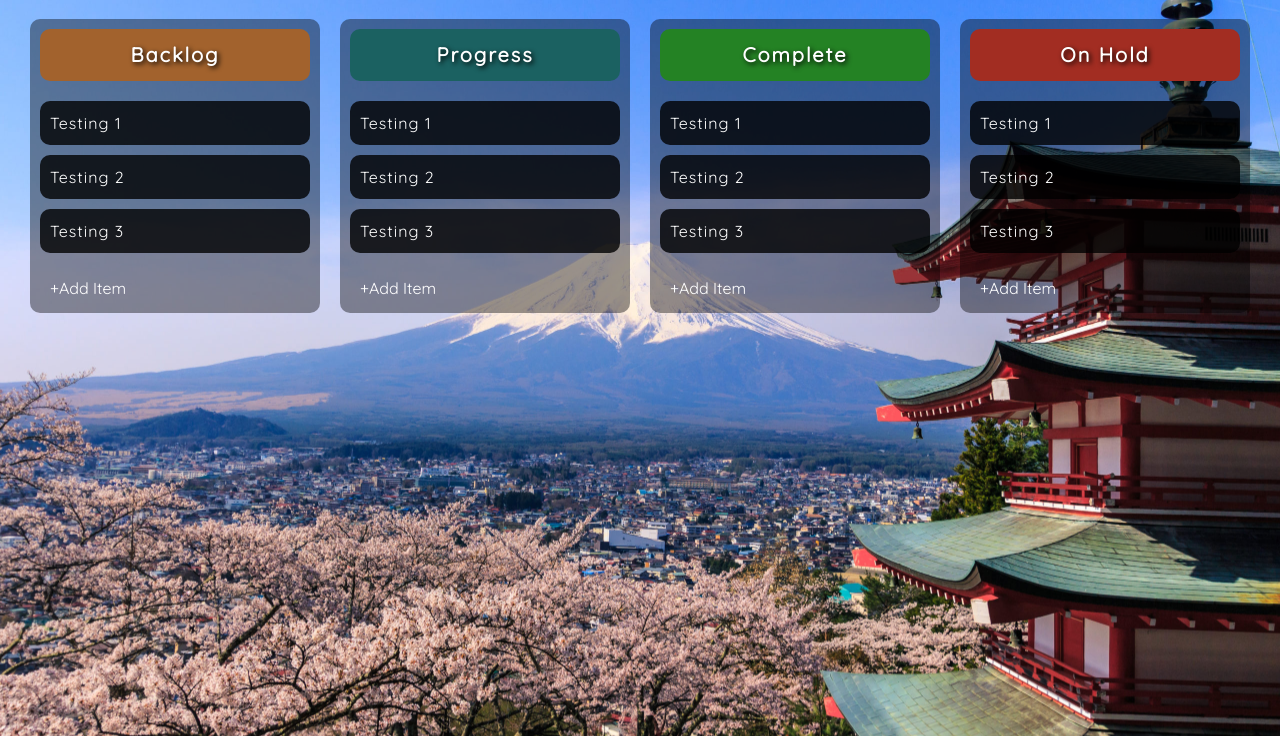
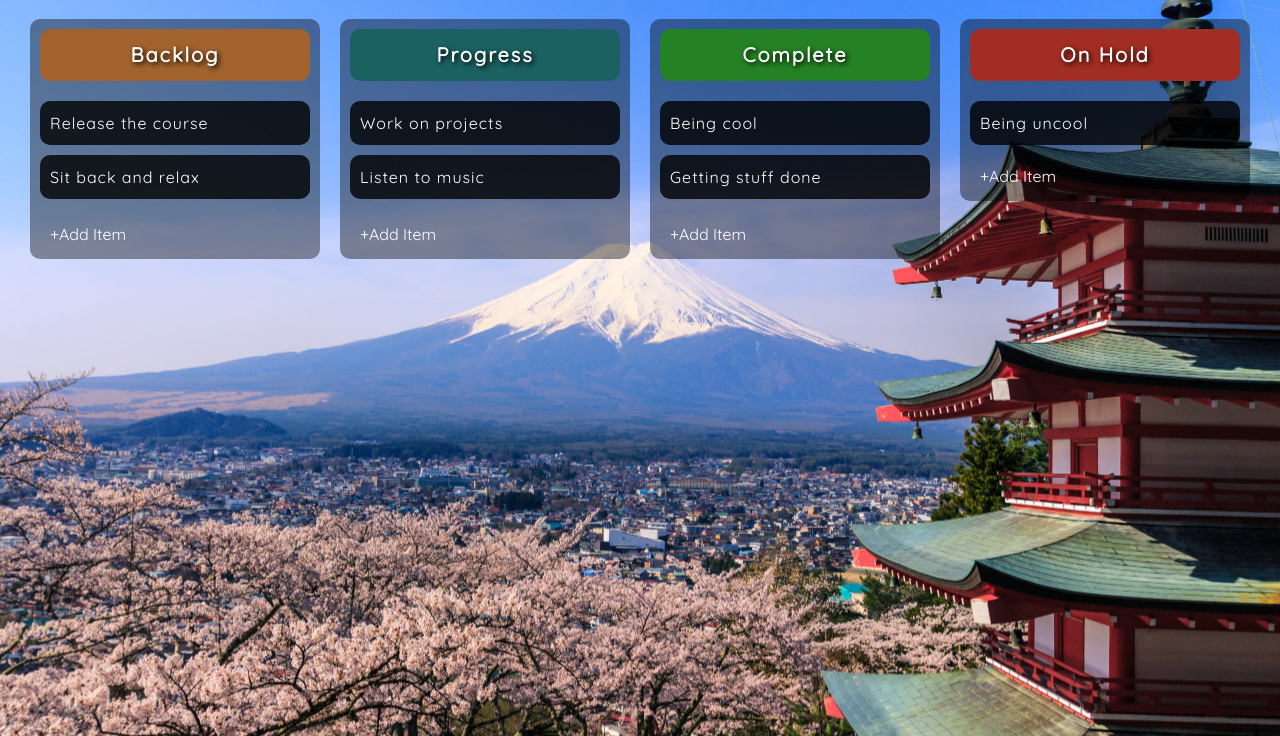
Before and after one commit to daniel-castilho/js-kanban-board, a plain HTML site: page index.html in a window 1280 px wide. Shown: the part 64-800 px from the top of the page. Drawn offline with Linux system fonts and the light colour scheme.

Commit message:
Update JSON

```diff
--- a/index.html
+++ b/index.html
@@ -18,11 +18,7 @@
                 </span>
                 <!-- Backlog Content -->
                 <div id="backlog-content" class="custom-scroll">
-                    <ul class="drag-item-list" id="backlog-list">
-                        <li class="drag-item">Testing 1</li>
-                        <li class="drag-item">Testing 2</li>
-                        <li class="drag-item">Testing 3</li>
-                    </ul>
+                    <ul class="drag-item-list" id="backlog-list"></ul>
                 </div>
                 <!-- Add Button Group -->
                 <div class="add-btn-group">
@@ -45,11 +41,7 @@
                 </span>
                 <!-- Progress Content -->
                 <div id="progress-content" class="custom-scroll">
-                    <ul class="drag-item-list" id="progress-list">
-                        <li class="drag-item">Testing 1</li>
-                        <li class="drag-item">Testing 2</li>
-                        <li class="drag-item">Testing 3</li>
-                    </ul>
+                    <ul class="drag-item-list" id="progress-list"></ul>
                 </div>
                 <!-- Add Button Group -->
                 <div class="add-btn-group">
@@ -72,11 +64,7 @@
                 </span>
                 <!-- Complete Content -->
                 <div id="complete-content" class="custom-scroll">
-                    <ul class="drag-item-list" id="complete-list">
-                        <li class="drag-item">Testing 1</li>
-                        <li class="drag-item">Testing 2</li>
-                        <li class="drag-item">Testing 3</li>
-                    </ul>
+                    <ul class="drag-item-list" id="complete-list"></ul>
                 </div>
                 <!-- Add Button Group -->
                 <div class="add-btn-group">
@@ -99,11 +87,7 @@
                 </span>
                 <!-- On Hold Content -->
                 <div id="on-hold-content" class="custom-scroll">
-                    <ul class="drag-item-list" id="on-hold-list">
-                        <li class="drag-item">Testing 1</li>
-                        <li class="drag-item">Testing 2</li>
-                        <li class="drag-item">Testing 3</li>
-                    </ul>
+                    <ul class="drag-item-list" id="on-hold-list"></ul>
                 </div>
                 <!-- Add Button Group -->
                 <div class="add-btn-group">
--- a/script.js
+++ b/script.js
@@ -37,34 +37,33 @@ function getSavedColumns() {
   }
 }
 
-getSavedColumns();
-updateSavedColumns();
-
 // Set localStorage Arrays
 function updateSavedColumns() {
   listArrays = [backlogListArray, progressListArray, completeListArray, onHoldListArray];
   const arrayNames = ['backlog', 'progress', 'complete', 'onHold'];
-  arrayNames.forEach((arrayName, index) = > {
+  arrayNames.forEach((arrayName, index) => {
     localStorage.setItem(`${arrayName}Items`, JSON.stringify(listArrays[index]));
   });
 }
 
 // Create DOM Elements for each list item
 function createItemEl(columnEl, column, item, index) {
-  console.log('columnEl:', columnEl);
-  console.log('column:', column);
-  console.log('item:', item);
-  console.log('index:', index);
+  // console.log('columnEl:', columnEl);
+  // console.log('column:', column);
+  // console.log('item:', item);
+  // console.log('index:', index);
   // List Item
   const listEl = document.createElement('li');
   listEl.classList.add('drag-item');
-
+  listEl.textContent = item;
+  // Append
+  columnEl.appendChild(listEl);
 }
 
 // Update Columns in DOM - Reset HTML, Filter Array, Update localStorage
 function updateDOM() {
   // Check localStorage once
-  if (! updatedOnLoad) {
+  if (!updatedOnLoad) {
     getSavedColumns();
   }
   // Backlog Column
@@ -75,17 +74,17 @@ function updateDOM() {
   // Progress Column
   progressList.textContent = '';
   progressListArray.forEach((progressItem, index) => {
-    createItemEl(progressList, 0, progressItem, index);
+    createItemEl(progressList, 1, progressItem, index);
   });
   // Complete Column
   completeList.textContent = '';
   completeListArray.forEach((completeItem, index) => {
-    createItemEl(completeList, 0, completeItem, index);
+    createItemEl(completeList, 2, completeItem, index);
   });
   // On Hold Column
   onHoldList.textContent = '';
   onHoldListArray.forEach((onHoldItem, index) => {
-    createItemEl(onHoldList, 0, onHoldItem, index);
+    createItemEl(onHoldList, 3, onHoldItem, index);
   });
   // Run getSavedColumns only once, Update Local Storage
 
```
